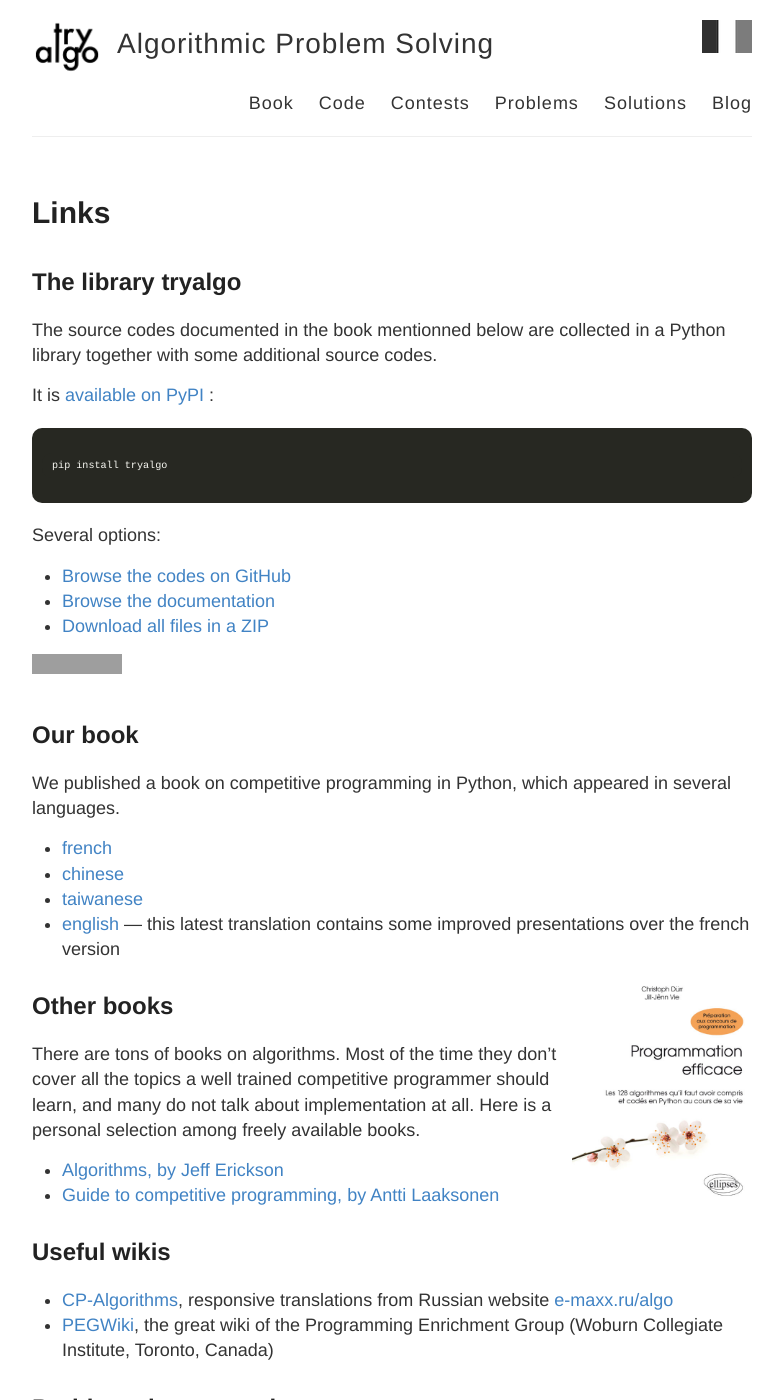
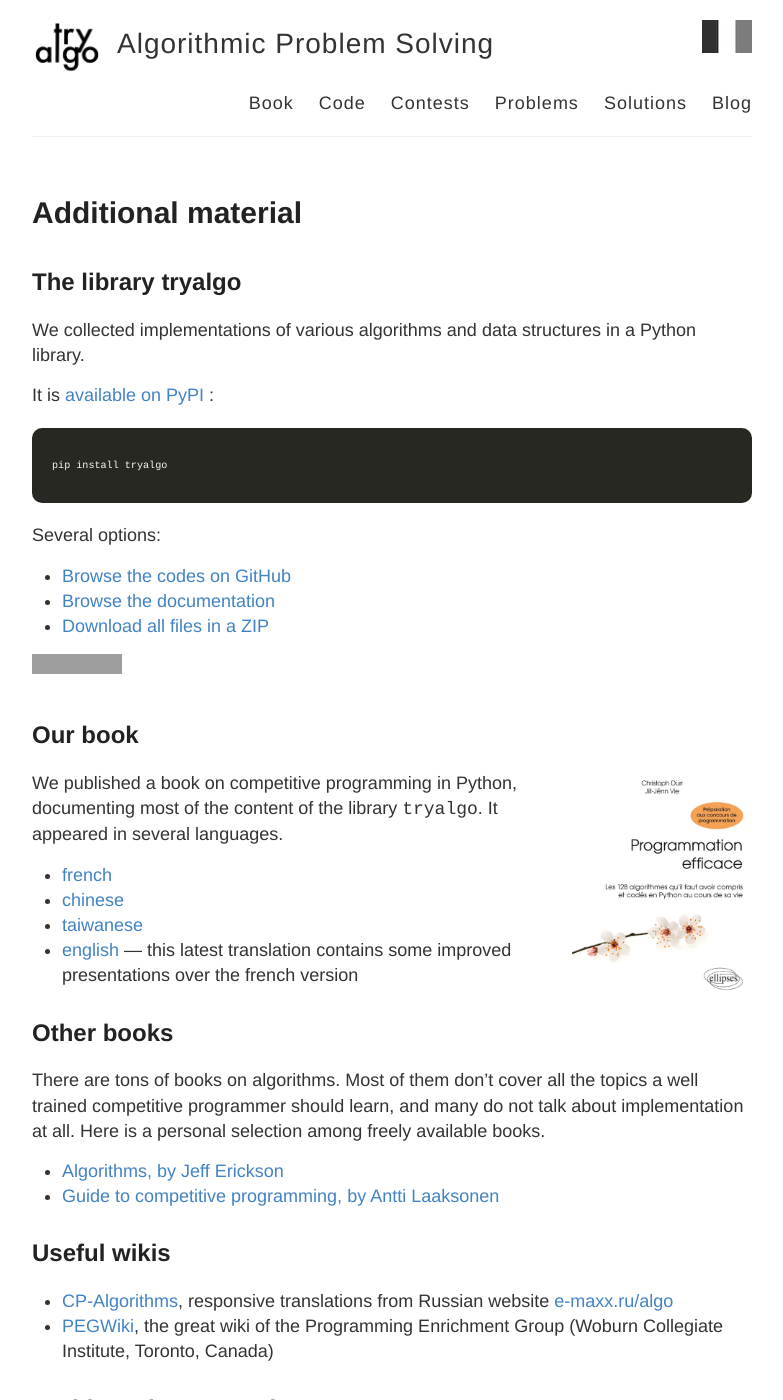
Before and after one commit to jilljenn/tryalgo.org, a Jekyll site: the page built from links-en.md, in a window 1280 px wide and 1400 px high. Shown: the whole window, without its empty margins (248-1031 px from the left). Built offline with Jekyll 4.4.1, drawn with Linux system fonts in a browser that asks for light colours; nearby versions of some CDN libraries; comment, search, counter and statistics services are not loaded; grey boxes are pictures that could not be loaded.

Commit message:
polishing

```diff
--- a/links-en.md
+++ b/links-en.md
@@ -1,12 +1,12 @@
 ---
 layout: page
-title: Links
+title: Additional material
 lang: en
 ---
 
 ## The library tryalgo
 
-The source codes documented in the book mentionned below are collected in a Python library together with some additional source codes.
+We collected implementations of various algorithms and data structures in a Python library.
 
 It is [available on PyPI](https://pypi.python.org/pypi/tryalgo/) :
 
@@ -22,19 +22,19 @@
 
 ## Our book
 
-We published a book on competitive programming in Python, which appeared in several languages.
+<a href="http://www.amazon.fr/gp/product/2340010055/ref=as_li_tl?ie=UTF8&amp;camp=1642&amp;creative=19458&amp;creativeASIN=2340010055&amp;linkCode=as2&amp;tag=mangaki-21"><img src="/static/cover.jpg" style="float: right" width="180" /></a>
+
+We published a book on competitive programming in Python, documenting most of the content of the library `tryalgo`. It appeared in several languages.
 
 - [french](https://www.editions-ellipses.fr/accueil/3853-programmation-efficace-128-algorithmes-quil-faut-avoir-compris-et-codes-en-python-au-cours-de-sa-vie-9782340010055.html)
 - [chinese](https://book.douban.com/subject/30210075/)
 - [taiwanese](http://www.drmaster.com.tw/Bookinfo.asp?BookID=MP11906)
 - [english](http://www.cambridge.org/9781108716826) --- this latest translation contains some improved presentations over the french version
 
-<a href="http://www.amazon.fr/gp/product/2340010055/ref=as_li_tl?ie=UTF8&amp;camp=1642&amp;creative=19458&amp;creativeASIN=2340010055&amp;linkCode=as2&amp;tag=mangaki-21"><img src="/static/cover.jpg" style="float: right" width="180" /></a>
-
 
 ## Other books
 
-There are tons of books on algorithms. Most of the time they don't cover all the topics a well trained competitive programmer should learn, and many do not talk about implementation at all. Here is a personal selection among freely available books.
+There are tons of books on algorithms. Most of them don't cover all the topics a well trained competitive programmer should learn, and many do not talk about implementation at all. Here is a personal selection among freely available books.
 
 - [Algorithms, by Jeff Erickson](https://jeffe.cs.illinois.edu/teaching/algorithms/book/Algorithms-JeffE.pdf)
 - [Guide to competitive programming, by Antti Laaksonen](https://link.springer.com/book/10.1007/978-3-319-72547-5)
```
